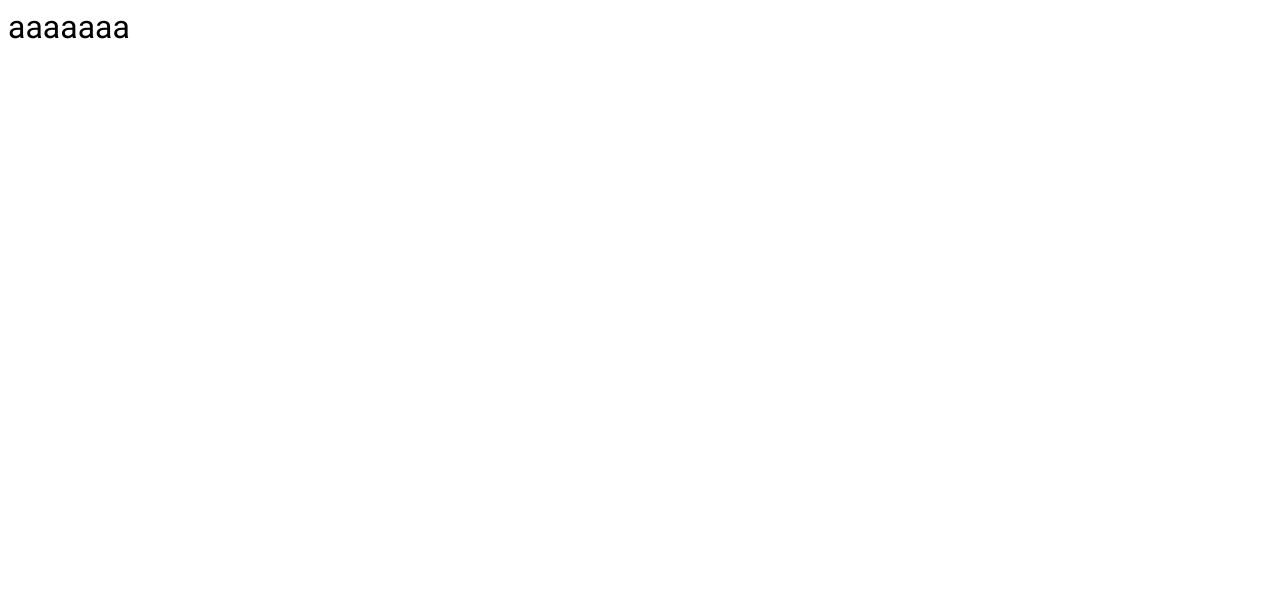
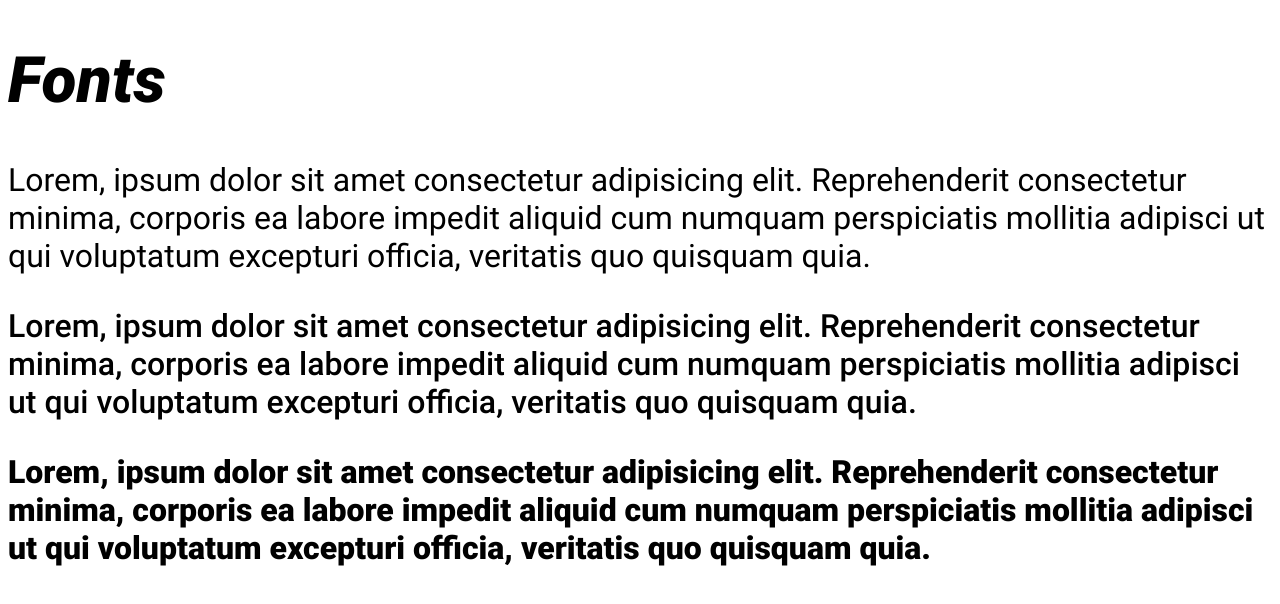
Before and after one commit to CGB145/Schule-HTML-CSS, a plain HTML site: page day-8/HTML/index.html in a window 1280 px wide. Drawn offline with Linux system fonts and the light colour scheme.

Commit message:
gooogle fonts

```diff
--- a/day-8/CSS/index.css
+++ b/day-8/CSS/index.css
@@ -135,3 +135,30 @@ body{
 
 
 }
+
+h1{
+
+    font-family: "Roboto", sans-serif;
+    font-weight: 900;
+    font-style: italic;
+
+
+}
+
+body :nth-child(2){
+
+    font-weight: 400;
+
+}
+
+body :nth-child(3){
+
+    font-weight: 500;
+
+}
+
+body :nth-child(4){
+
+    font-weight: 900;
+
+}
--- a/day-8/HTML/index.html
+++ b/day-8/HTML/index.html
@@ -12,7 +12,26 @@
 <body>
 
 
-    aaaaaaa
+    <h1>Fonts</h1>
+
+    <p>
+        Lorem, ipsum dolor sit amet consectetur adipisicing elit. Reprehenderit consectetur minima, corporis ea labore
+        impedit aliquid cum numquam perspiciatis mollitia adipisci ut qui voluptatum excepturi officia, veritatis quo
+        quisquam quia.
+    </p>
+
+    <p>
+        Lorem, ipsum dolor sit amet consectetur adipisicing elit. Reprehenderit consectetur minima, corporis ea labore
+        impedit aliquid cum numquam perspiciatis mollitia adipisci ut qui voluptatum excepturi officia, veritatis quo
+        quisquam quia.
+    </p>
+
+    <p>
+        Lorem, ipsum dolor sit amet consectetur adipisicing elit. Reprehenderit consectetur minima, corporis ea labore
+        impedit aliquid cum numquam perspiciatis mollitia adipisci ut qui voluptatum excepturi officia, veritatis quo
+        quisquam quia.
+    </p>
+
 
 
 </body>
```
